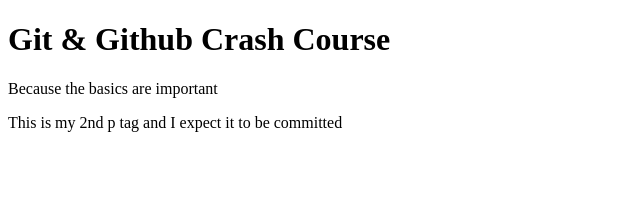
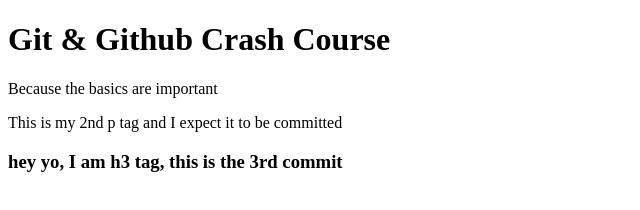
Before and after one commit to thanhtheman/git_basic, a plain HTML site: page index.html in a window 1280 px wide. Shown: the whole page, without its empty margins (0-640 px from the left). Drawn offline with Linux system fonts and the light colour scheme.

Commit message:
adding h3 tag - 3rd commit

```diff
--- a/index.html
+++ b/index.html
@@ -9,5 +9,6 @@
     <h1>Git & Github Crash Course</h1>
     <p>Because the basics are important</p>
     <p>This is my 2nd p tag and I expect it to be committed</p>
+    <h3>hey yo, I am h3 tag, this is the 3rd commit</h3>
 </body>
 </html>
```
